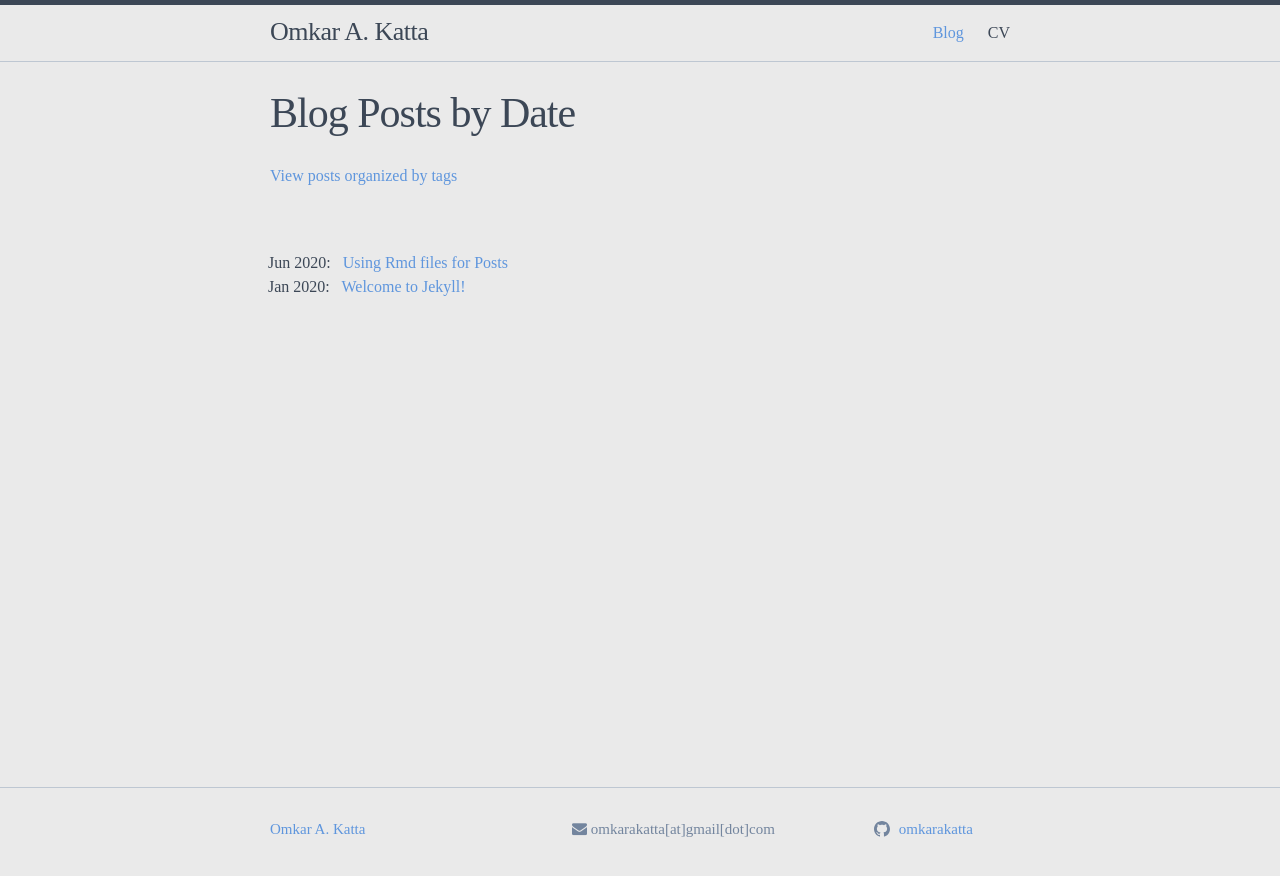
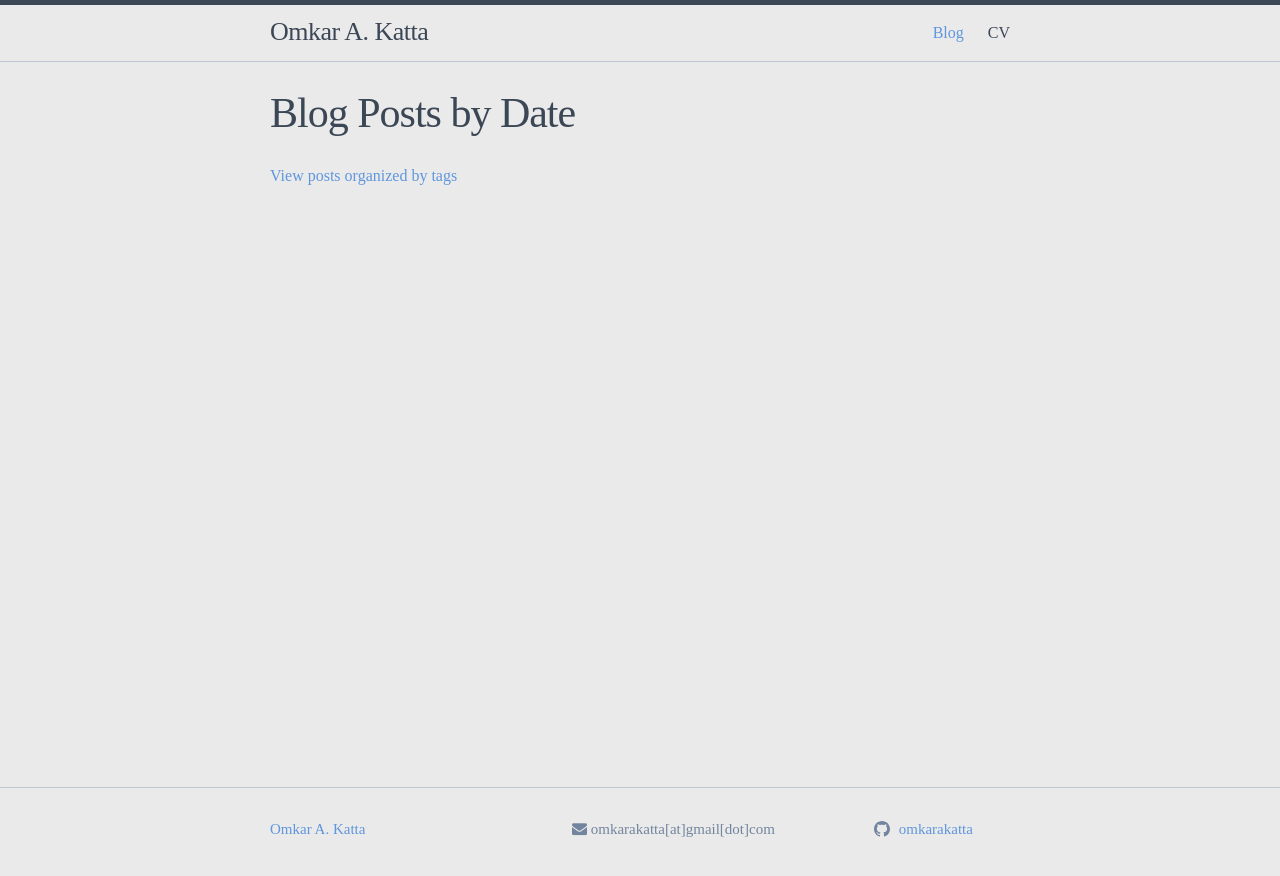
Before and after one commit to omkarakatta/omkarakatta.github.io, a Jekyll site: the page built from pages/postsbydate.md, in a window 1280 px wide. Shown: the top 876 px of the page. Built offline with Jekyll 4.4.1, drawn with Linux system fonts in a browser that asks for light colours; nearby versions of some CDN libraries.

Commit message:
published test

````diff
--- a/_posts/2020-01-04-welcome-to-jekyll.markdown
+++ b/_posts/2020-01-04-welcome-to-jekyll.markdown
@@ -3,6 +3,7 @@ layout: post
 title:  "Welcome to Jekyll!"
 date:   2020-01-04 12:20:17 -0500
 tag: jekyll
+published: false
 ---
 
 This introductory post contains some helpful information about the upkeep of my Jekyll website.
--- a/_posts/2020-06-07-Using-Rmd-files-for-Posts.Rmd
+++ b/_posts/2020-06-07-Using-Rmd-files-for-Posts.Rmd
@@ -11,6 +11,7 @@ output:
 always_allow_html: true
 editor_options:
   chunk_output_type: console
+published: true
 ---
 
 ```{r setup, include=FALSE}
--- a/pages/postsbydate.md
+++ b/pages/postsbydate.md
@@ -15,10 +15,12 @@ featured: true
 <ul>
 {% for post in site.posts %}
     {% if post.url contains ".html" %}
-    <li style="list-style-type: none; margin-left:-2em">
-        <span class="date">{{ post.date | date: "%b %Y"  }}: &nbsp; </span>
-        <a href="{{ post.url }}">{{ post.title }}</a>
-    </li>
+        {% if post.published == "true" %}
+            <li style="list-style-type: none; margin-left:-2em">
+                <span class="date">{{ post.date | date: "%b %Y"  }}: &nbsp; </span>
+                <a href="{{ post.url }}">{{ post.title }}</a>
+            </li>
+        {% endif %}
     {% endif %}
 {% endfor %}
 </ul>
````
Also changed, not shown: _posts/2020-06-07-Using-Rmd-files-for-Posts.md (+1 -0 lines).
